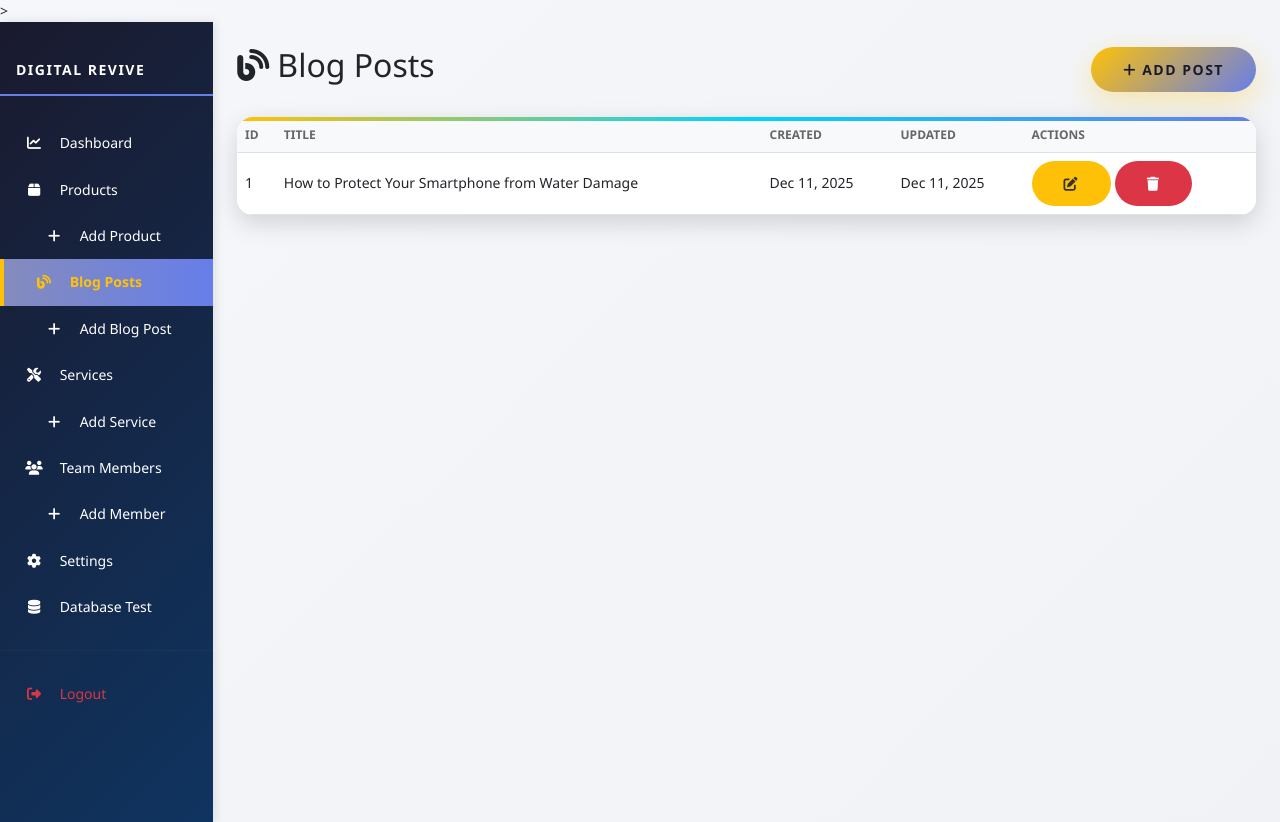
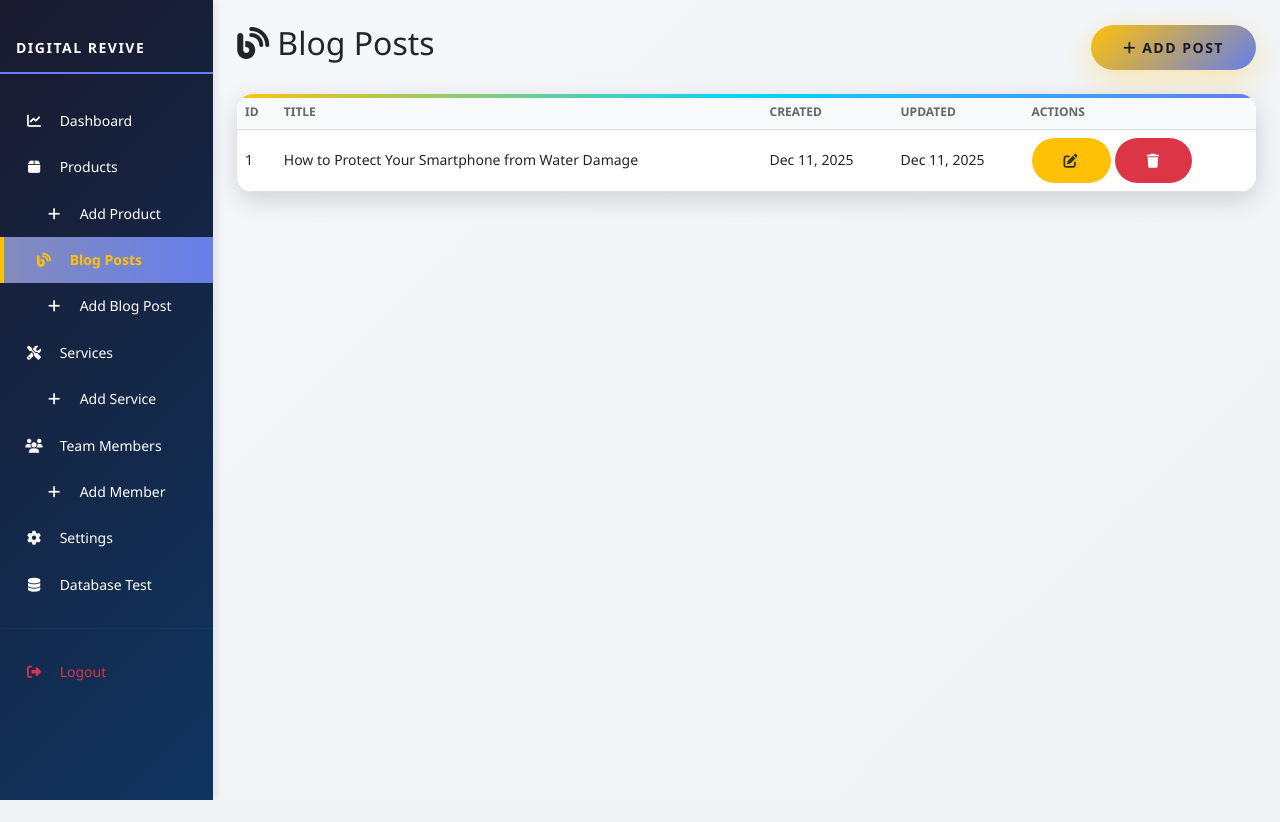
Before and after one commit to tunlocking/digital-revive-website, a PHP site: page /digital-revive-website/admin/pages/blog.php in a window 1280 px wide. After the commit the page ends 800 px from the top, so only its background shows below. Run offline with PHP 8.4, Linux system fonts and the light colour scheme; a user stored in the database is signed in; data comes from the database, SQL or seed files in the repository.

Commit message:
Fix: Remove syntax error (double >>) from CSS link tags in admin pages

```diff
--- a/admin/pages/blog.php
+++ b/admin/pages/blog.php
@@ -58,7 +58,7 @@
     <link href="https://cdn.jsdelivr.net/npm/bootstrap@5.3.0/dist/css/bootstrap.min.css" rel="stylesheet">
     <link href="https://cdnjs.cloudflare.com/ajax/libs/font-awesome/6.4.0/css/all.min.css" rel="stylesheet">
     <link href="../assets/css/admin.css" rel="stylesheet">
-    <link rel="stylesheet" href="../assets/css/modern-theme.css">>
+    <link rel="stylesheet" href="../assets/css/modern-theme.css">
     <style>
         body { background-color: #f8f9fa; }
         .sidebar {
--- a/admin/pages/dashboard.php
+++ b/admin/pages/dashboard.php
@@ -30,7 +30,7 @@
     <title>Admin Dashboard - Digital Revive</title>
     <link href="https://cdn.jsdelivr.net/npm/bootstrap@5.3.0/dist/css/bootstrap.min.css" rel="stylesheet">
     <link href="https://cdnjs.cloudflare.com/ajax/libs/font-awesome/6.4.0/css/all.min.css" rel="stylesheet">
-    <link rel="stylesheet" href="../assets/css/modern-theme.css">>
+    <link rel="stylesheet" href="../assets/css/modern-theme.css">
     <link href="https://cdnjs.cloudflare.com/ajax/libs/font-awesome/6.4.0/css/all.min.css" rel="stylesheet">
     <style>
         body {
--- a/admin/pages/products.php
+++ b/admin/pages/products.php
@@ -59,7 +59,7 @@
     <link href="https://cdn.jsdelivr.net/npm/bootstrap@5.3.0/dist/css/bootstrap.min.css" rel="stylesheet">
     <link href="https://cdnjs.cloudflare.com/ajax/libs/font-awesome/6.4.0/css/all.min.css" rel="stylesheet">
     <link href="../assets/css/admin.css" rel="stylesheet">
-    <link rel="stylesheet" href="../assets/css/modern-theme.css">>
+    <link rel="stylesheet" href="../assets/css/modern-theme.css">
     <style>
         body {
             background-color: #f8f9fa;
--- a/admin/pages/settings.php
+++ b/admin/pages/settings.php
@@ -62,7 +62,7 @@
     <link rel="stylesheet" href="https://cdnjs.cloudflare.com/ajax/libs/bootstrap/5.3.0/css/bootstrap.min.css">
     <link rel="stylesheet" href="https://cdnjs.cloudflare.com/ajax/libs/font-awesome/6.4.0/css/all.min.css">
     <link rel="stylesheet" href="../assets/css/admin.css">
-    <link rel="stylesheet" href="../assets/css/modern-theme.css">>
+    <link rel="stylesheet" href="../assets/css/modern-theme.css">
 </head>
 <body>
     <?php include '../../admin/includes/navbar.php'; ?>
--- a/admin/pages/team.php
+++ b/admin/pages/team.php
@@ -55,7 +55,7 @@
     <link rel="stylesheet" href="https://cdnjs.cloudflare.com/ajax/libs/bootstrap/5.3.0/css/bootstrap.min.css">
     <link rel="stylesheet" href="https://cdnjs.cloudflare.com/ajax/libs/font-awesome/6.4.0/css/all.min.css">
     <link rel="stylesheet" href="../assets/css/admin.css">
-    <link rel="stylesheet" href="../assets/css/modern-theme.css">>
+    <link rel="stylesheet" href="../assets/css/modern-theme.css">
 </head>
 <body>
     <?php include '../../admin/includes/navbar.php'; ?>
```
